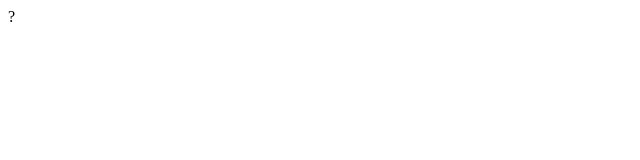
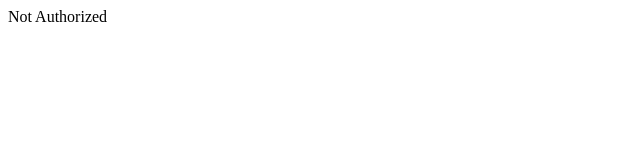
Before and after one commit to S0MEONEuKnow/skidgod, a plain HTML site: page index.html in a window 1280 px wide. Shown: the whole page, without its empty margins (0-640 px from the left). Drawn offline with Linux system fonts and the light colour scheme.

Commit message:
Update index.html

```diff
--- a/index.html
+++ b/index.html
@@ -1,6 +1,6 @@
 <!DOCTYPE html>
 <html>
 <body>
-?
+Not Authorized
 </body>
 </html>
```
